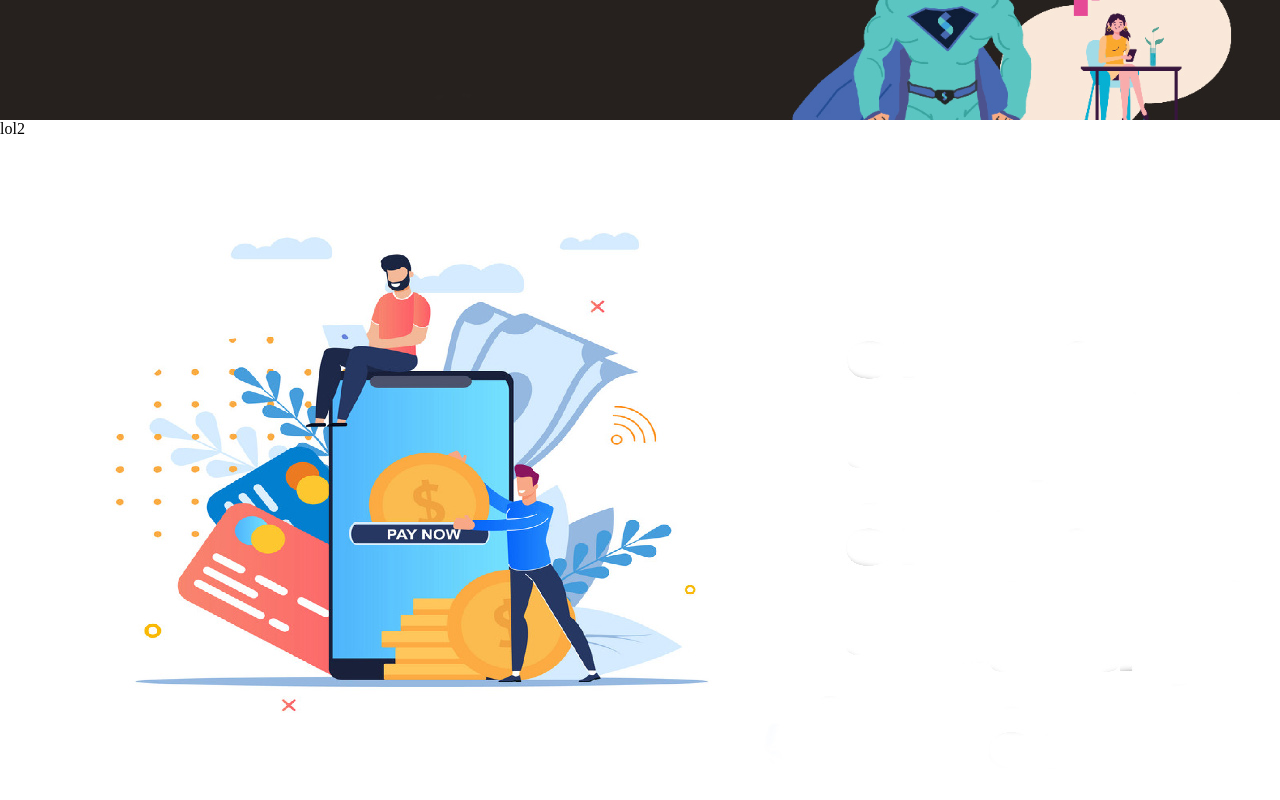
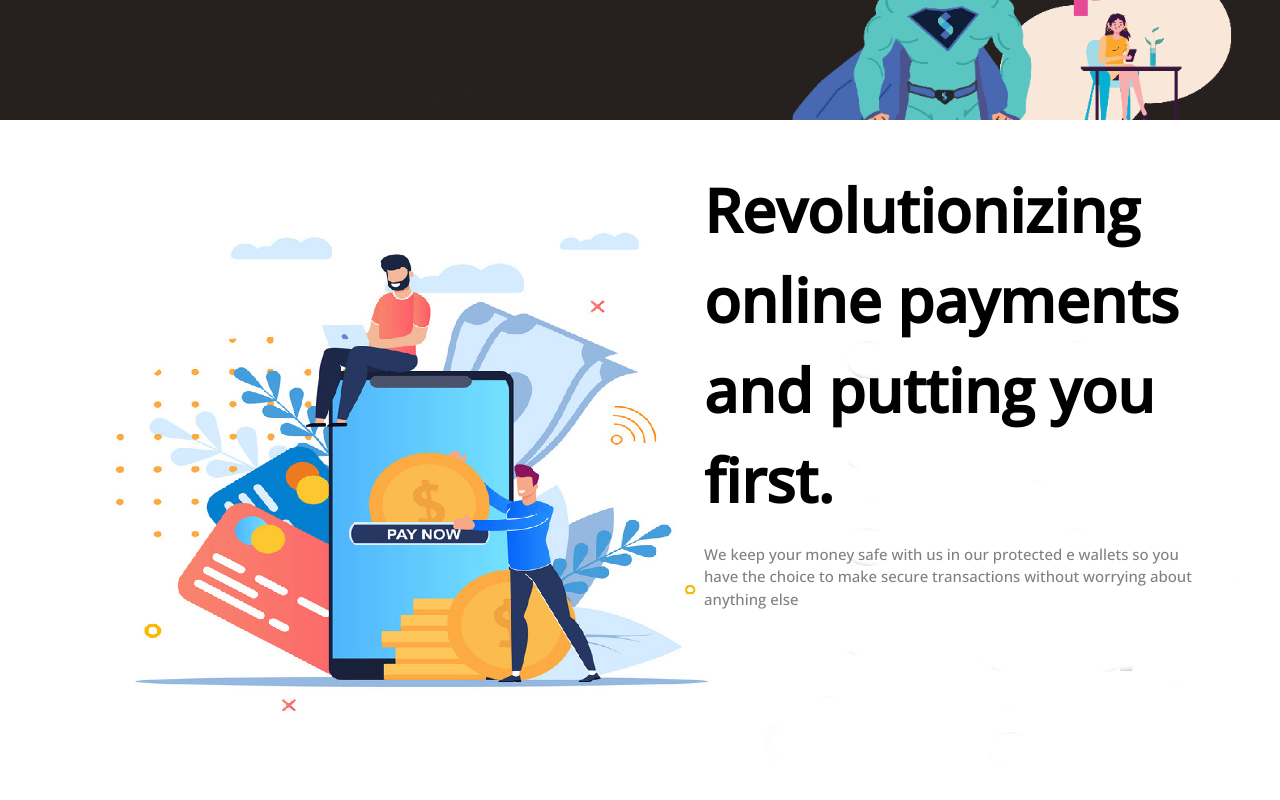
Before and after one commit to prashantbharati/sp-first, a React (Create React App) app: page / in a window 1280 px wide. Shown: the part 1760-2560 px from the top of the page. Built offline with nearby package versions, Linux system fonts and the light colour scheme.

Commit message:
div4 done

```diff
--- a/src/home.js
+++ b/src/home.js
@@ -247,7 +247,53 @@ const Home = () => {
         </Grid>
       </div>
 
-      <div className={classes.div4}>lol2</div>
+      <div className={classes.div4}>
+        <Grid container>
+          <Grid item md={6}></Grid>
+
+          <Grid item md={6}>
+            <div
+              style={{
+                display: "flex",
+                flexDirection: "column",
+                justifyContent: "center",
+                alignItems: "center",
+                // textAlign: "center",
+                height: "120%",
+              }}
+            >
+              <div
+                style={{
+                  width: "80%",
+                }}
+              >
+                <Typography
+                  style={{
+                    color: "black",
+                    fontWeight: "bold",
+                    fontSize: "60px",
+                  }}
+                >
+                  Revolutionizing online payments and putting you first.
+                </Typography>
+                <br />
+                <Typography
+                  style={{
+                    color: "grey",
+                    // fontWeight: "bold",
+                    fontSize: "15px",
+                  }}
+                >
+                  We keep your money safe with us in our protected e wallets so
+                  you have the choice to make secure transactions without
+                  worrying about anything else
+                </Typography>
+              </div>
+            </div>
+          </Grid>
+        </Grid>
+      </div>
+
       <div className={classes.div5}>lol2</div>
       <div className={classes.div6}>lol2</div>
       <div className={classes.div7}>lol2</div>
```
